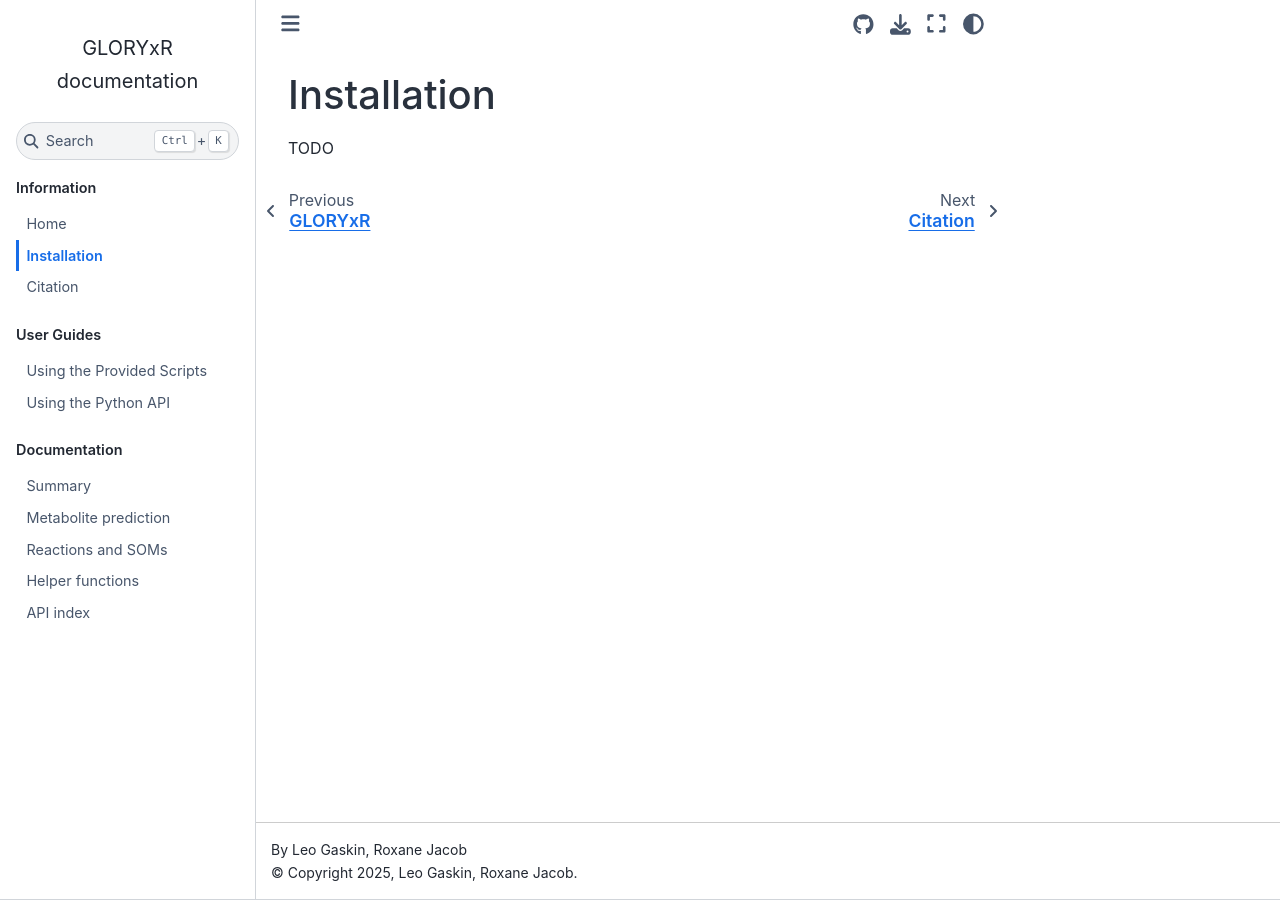
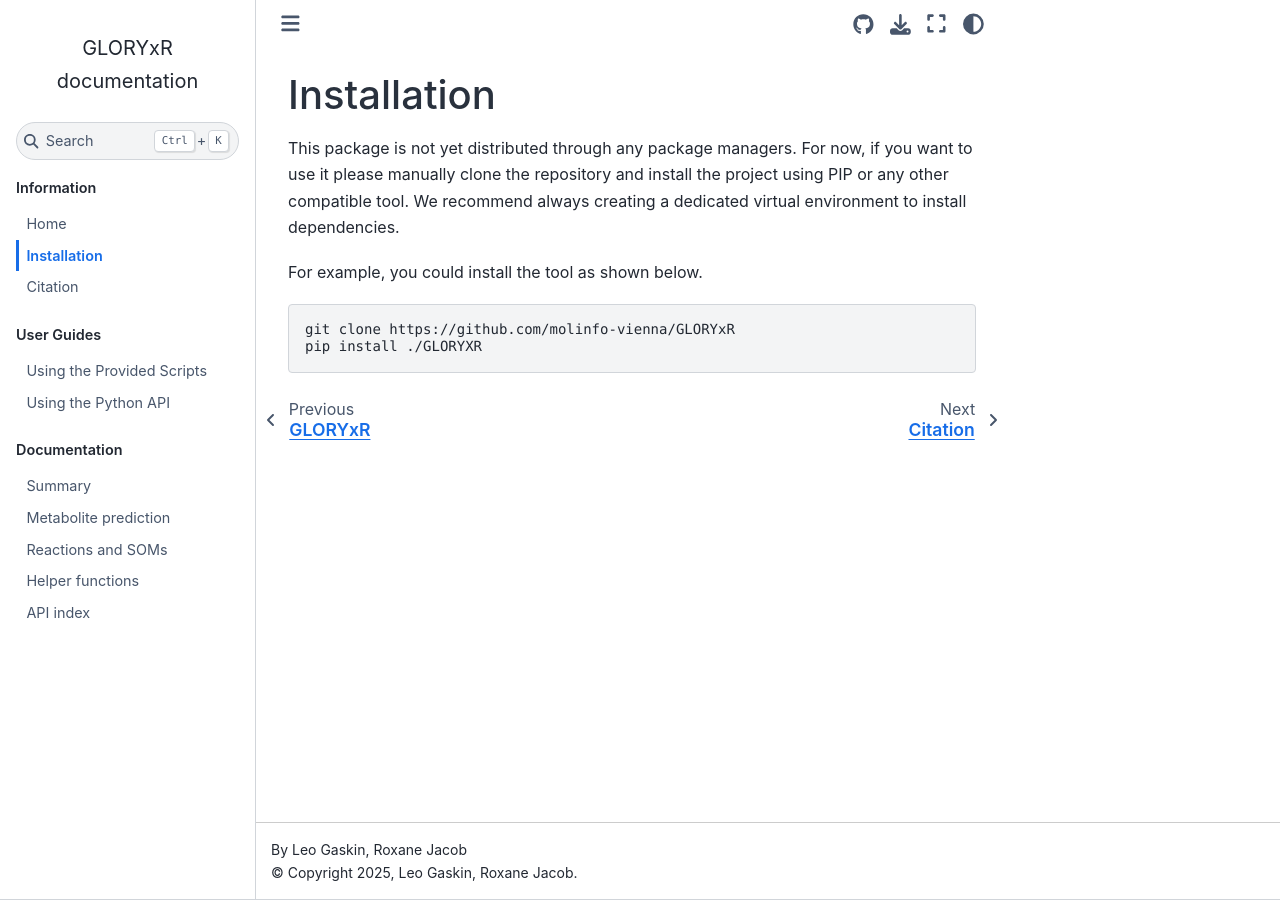
Before and after one commit to molinfo-vienna/GLORYxR, a Sphinx documentation site: the page built from docs/source/installation.rst, in a window 1280 px wide. Built offline with Sphinx 7.4.7 and the Sphinx Book theme 1.1.4, drawn with Linux system fonts in a browser that asks for light colours.

Commit message:
Improve installation docs

```diff
--- a/docs/source/installation.rst
+++ b/docs/source/installation.rst
@@ -1,4 +1,12 @@
 Installation
 ------------
 
-TODO
+This package is not yet distributed through any package managers.
+For now, if you want to use it please manually clone the repository and install the project using PIP or any other compatible tool. We recommend always creating a dedicated virtual environment to install dependencies.
+
+For example, you could install the tool as shown below.
+
+.. code-block:: bash
+
+   git clone https://github.com/molinfo-vienna/GLORYxR
+   pip install ./GLORYXR
```
